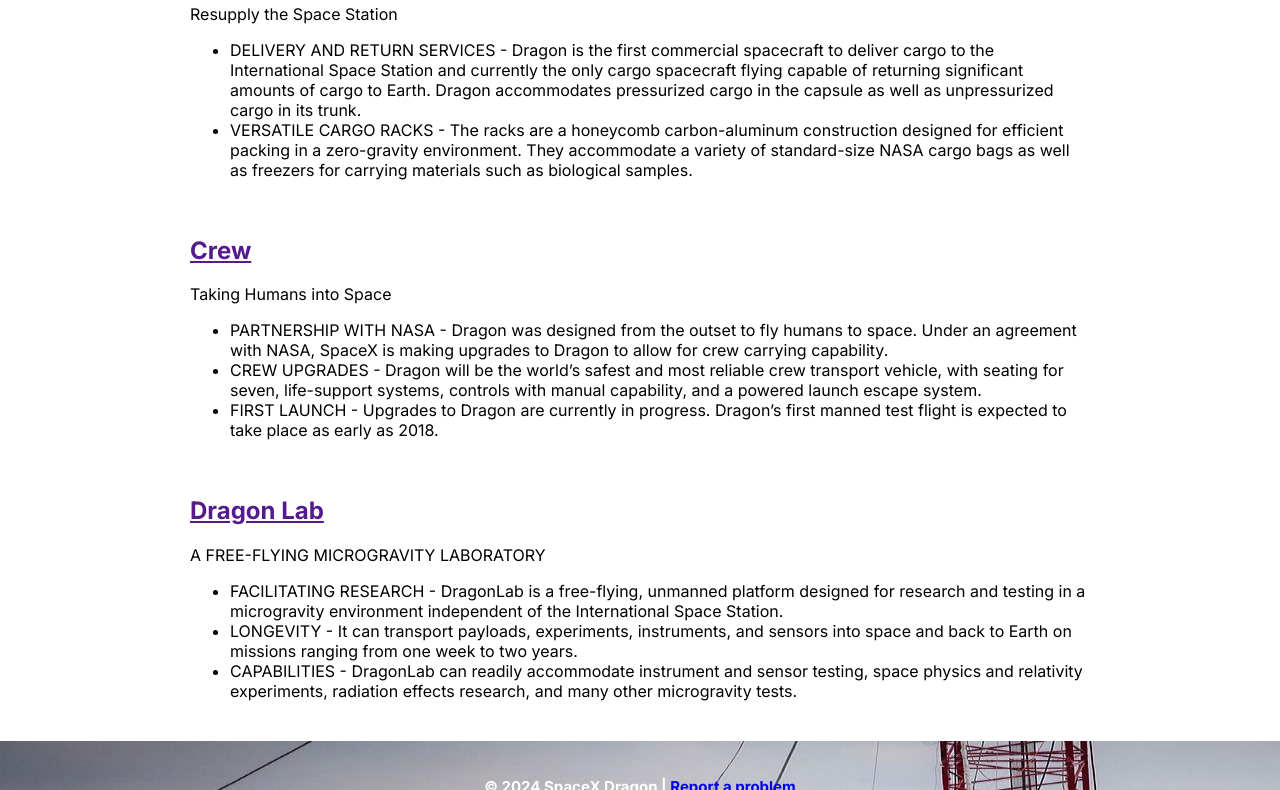
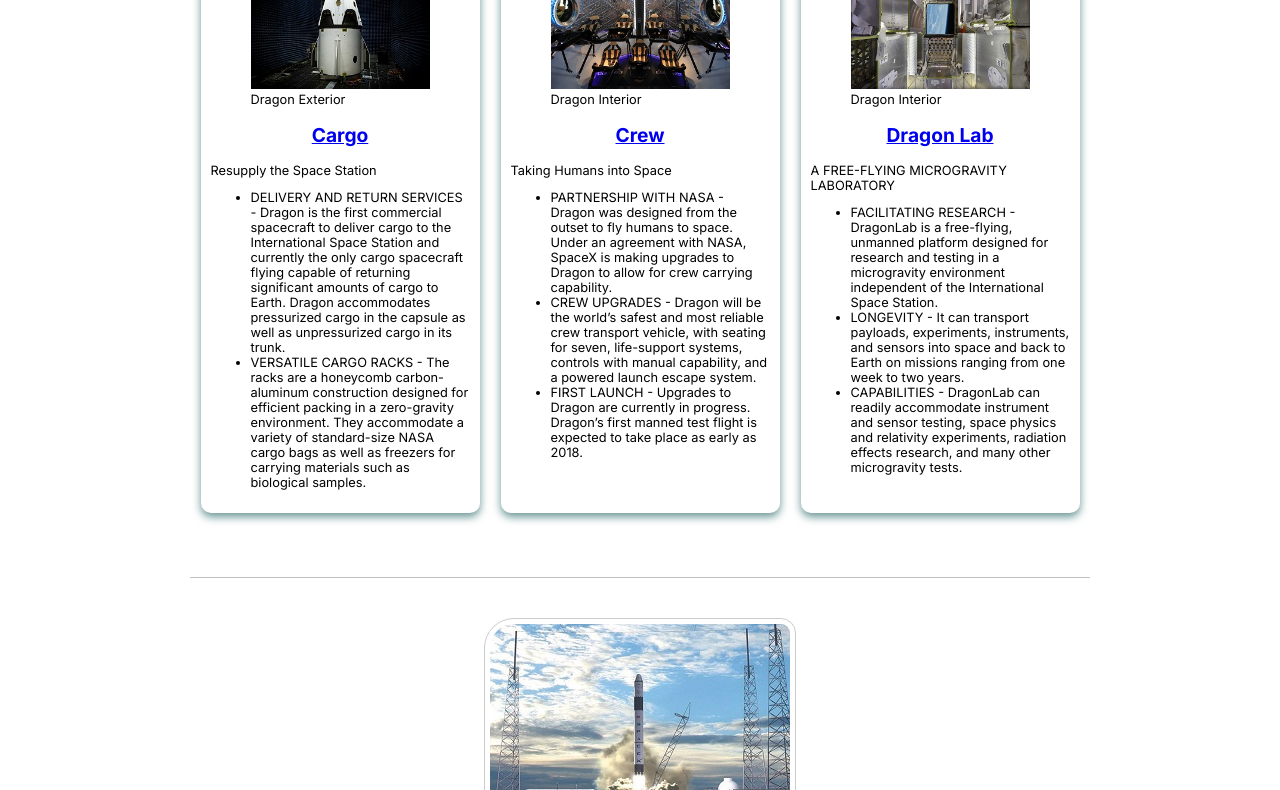
Before and after one commit to kson115/ifsc-1310, a plain HTML site: page final-v1/index.html in a window 1280 px wide. Shown: the part 668-1458 px from the top of the page. Drawn offline with Linux system fonts and the light colour scheme.

Commit message:
Final-v1 revision still in progress

```diff
--- a/final-v1/assets/css/style.css
+++ b/final-v1/assets/css/style.css
@@ -6,26 +6,12 @@ html{
 *:after{
     box-sizing:inherit;
 }
-
 .container{
     width:80vw;
     margin:40px auto;
     max-width:900px;
 }
-.img-right{
-    float:right;
-    margin:10px 0 10px 20px;
-    border:1px solid #ccc;
-    padding:5px;
-    border-radius: 30px 15px;
-}
-.img-left{
-    float:left;
-    margin:10px 20px 10px 0;
-    border:1px solid #ccc;
-    padding:5px;
-    border-radius: 30px 15px;
-}
+
 .img-center{
     display:block;
     margin:20px auto;
@@ -33,7 +19,6 @@ html{
     padding:5px;
     border-radius: 30px 15px;
 }
-
 img{
     max-width:100%;
     height:auto;
@@ -83,10 +68,9 @@ header.primary h1 a {
 header.primary h2{
     font-family: "Inter", sans-serif;
     font-size:2em;
-    margin: 10px auto 20px;
+    margin: 10px auto 32px;
     position:relative;
 }
-
 nav.primary ul{
    padding:0;
    display:flex;
@@ -113,12 +97,38 @@ nav.primary ul li a {
 nav.primary ul li a:hover {
     background-color:rgba(0,0,0,0.8);
 }
+#content h2, #articles h2{
+    flex:0 0 100%;
+    text-align: center;
+}
 
+#articles .container {
+    display:flex;
+    flex-direction: row;
+    justify-content: space-around;
+    flex-wrap: wrap;
+    border-bottom: 1px solid #c0c0c0;
+    padding: 0 0 4em 0;
+}
+#articles article.post{
+    width:31%;
+    padding:10px;
+    font-size: .8em;
+    border-radius: 10px;
+    background:#fff;
+    box-shadow:0 4px 8px rgba(6, 79, 79, 0.6);
+    transition: .4s;
+}
 
+#starlink{
+    padding:2em 0;
+}
 
-
-
-
+aside[role="complementary"]{
+    background:#e7eee4;
+    color:#000;
+    padding:40px 0;
+}
 
 table{
     width:100%;
--- a/final-v1/contact.html
+++ b/final-v1/contact.html
@@ -29,8 +29,7 @@
   </header>
 
   <section id="content" class="container">
-  <h2>Contact</h2>
-  <div id="wufoo-z1iyc17o1bikj8w"> Fill out my <a href="https://yunok.wufoo.com/forms/z1iyc17o1bikj8w">online form</a>. </div> <script type="text/javascript"> var z1iyc17o1bikj8w; (function(d, t) { var s = d.createElement(t), options = { 'userName':'yunok', 'formHash':'z1iyc17o1bikj8w', 'autoResize':true, 'height':'657', 'async':true, 'host':'wufoo.com', 'header':'show', 'ssl':true }; s.src = ('https:' == d.location.protocol ?'https://':'http://') + 'secure.wufoo.com/scripts/embed/form.js'; s.onload = s.onreadystatechange = function() { var rs = this.readyState; if (rs) if (rs != 'complete') if (rs != 'loaded') return; try { z1iyc17o1bikj8w = new WufooForm(); z1iyc17o1bikj8w.initialize(options); z1iyc17o1bikj8w.display(); } catch (e) { } }; var scr = d.getElementsByTagName(t)[0], par = scr.parentNode; par.insertBefore(s, scr); })(document, 'script'); </script>
+  <div id="wufoo-z1iyc17o1bikj8w"> Fill out my <a href="https://yunok.wufoo.com/forms/z1iyc17o1bikj8w">online form</a>. </div> <script type="text/javascript"> var z1iyc17o1bikj8w; (function(d, t) { var s = d.createElement(t), options = { 'userName':'yunok', 'formHash':'z1iyc17o1bikj8w', 'autoResize':true, 'height':'564', 'async':true, 'host':'wufoo.com', 'header':'show', 'ssl':true }; s.src = ('https:' == d.location.protocol ?'https://':'http://') + 'secure.wufoo.com/scripts/embed/form.js'; s.onload = s.onreadystatechange = function() { var rs = this.readyState; if (rs) if (rs != 'complete') if (rs != 'loaded') return; try { z1iyc17o1bikj8w = new WufooForm(); z1iyc17o1bikj8w.initialize(options); z1iyc17o1bikj8w.display(); } catch (e) { } }; var scr = d.getElementsByTagName(t)[0], par = scr.parentNode; par.insertBefore(s, scr); })(document, 'script'); </script>
   </section>
 </body>
 </html>
--- a/final-v1/index.html
+++ b/final-v1/index.html
@@ -34,15 +34,17 @@
     <p>It is the only spacecraft currently flying that is capable of returning significant amounts of cargo to Earth. Currently Dragon carries cargo to space, but it was designed from the beginning to carry humans. Under an agreement with NASA, SpaceX is now developing the refinements that will enable Dragon to fly crew. Dragon's first manned test flight is expected to take place as early as 2018.</p>
   </section>
 
-  <section id="articles" class="container">
-  <h2>Configurations:</h2>
+  <section id="articles">
+    <div class="container">
+      <h2>Configuration</h2>
+
       <article class="post">
       <header>
         <figure>
-        <img src="" alt="">
-        <figcaption></figcaption>
+          <img src="assets/img/dragon-exterior32.jpg" alt="dragon">
+          <figcaption>Dragon Exterior</figcaption>
         </figure>
-     <h2><a href="" rel="" title="">Cargo</a></h2>
+        <h2><a href="#" rel="bookmark" title="link to this post">Cargo</a></h2>
         <p>Resupply the Space Station</p>
       </header>
         <ul>
@@ -54,10 +56,10 @@
       <article class="post">
       <header>
         <figure>
-        <img src="" alt="">
-        <figcaption></figcaption>
+          <img src="assets/img/Dragon_V2_interior.2_32.jpg" alt="dragon">
+          <figcaption>Dragon Interior</figcaption>
         </figure>
-     <h2><a href="" rel="" title="">Crew</a></h2>
+        <h2><a href="#" rel="bookmark" title="link to this post">Crew</a></h2>
         <p>Taking Humans into Space</p>
       </header>
         <ul>
@@ -70,10 +72,10 @@
       <article class="post">
       <header>
         <figure>
-        <img src="" alt="">
-        <figcaption></figcaption>
+          <img src="assets/img/dragon-intertior-cargo32.jpg" alt="dragon">
+          <figcaption>Dragon Interior</figcaption>
         </figure>
-     <h2><a href="" rel="" title="">Dragon Lab</a></h2>
+        <h2><a href="#" rel="bookmark" title="link to this post">Dragon Lab</a></h2>
         <p>A FREE-FLYING MICROGRAVITY LABORATORY</p>
       </header>
         <ul>
@@ -82,8 +84,12 @@
          <li>CAPABILITIES - DragonLab can readily accommodate instrument and sensor testing, space physics and relativity experiments, radiation effects research, and many other microgravity tests.</li>
         </ul>
       </article>
+    </div>
   </section>
 
+  <section id="Starlink" class="container">
+  <img src="assets/img/launch32.jpg" alt="dragon" class="img-center"/>
+  </section>
 
   <footer id="colophon" class="primary" role="contentinfo">
     <h6>&copy; 2024 SpaceX Dragon | <a href="mailto:kson@ualr.edu">Report a problem</a></h6>
```
Also changed, not shown: final-v1/history.html (+16 -15 lines), final-v1/assets/img/Dragon_V2_interior.2_32.jpg (added), final-v1/assets/img/SpaceX-Logo.jpg (deleted), final-v1/assets/img/dragon-exterior32.jpg (added), final-v1/assets/img/dragon-intertior-cargo32.jpg (added), final-v1/assets/img/launch32.jpg (added), final-v1/assets/img/launch75.jpg (added). Lines whose indentation alone changed are shown as unchanged.
